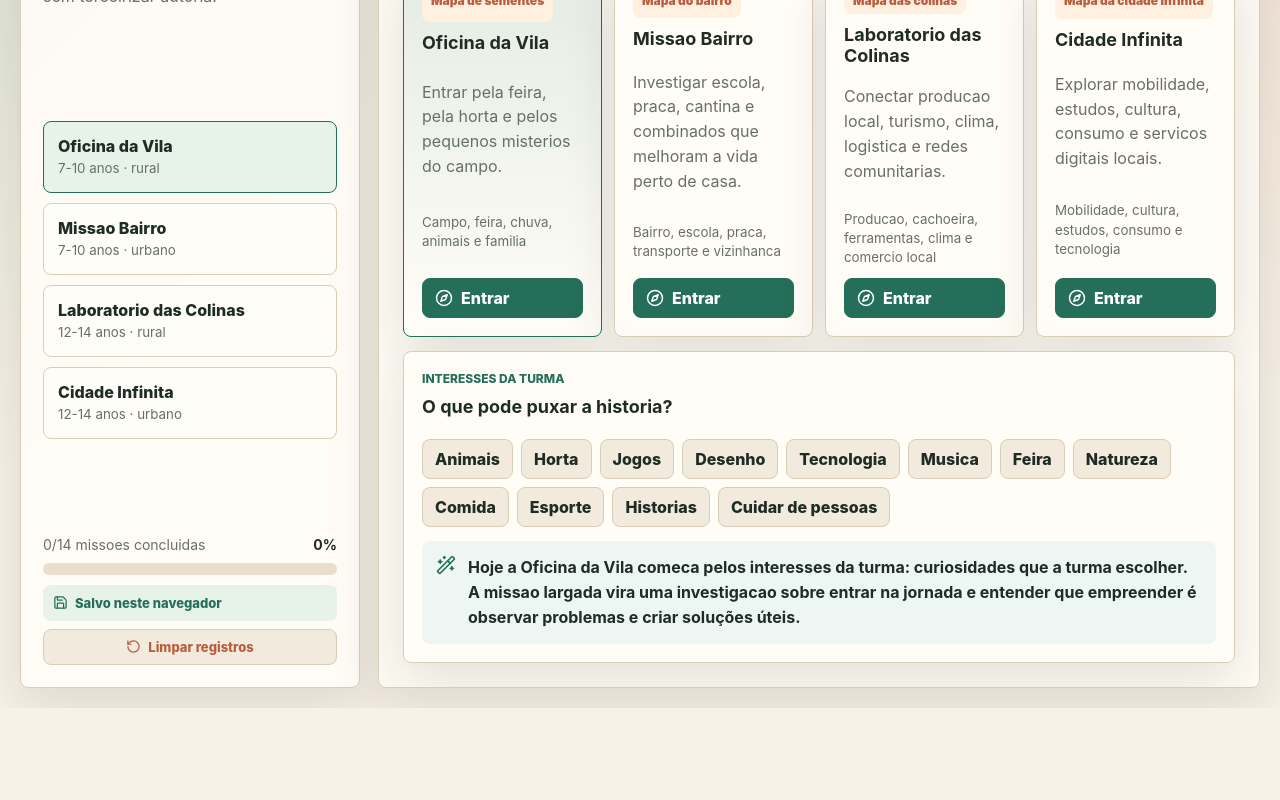
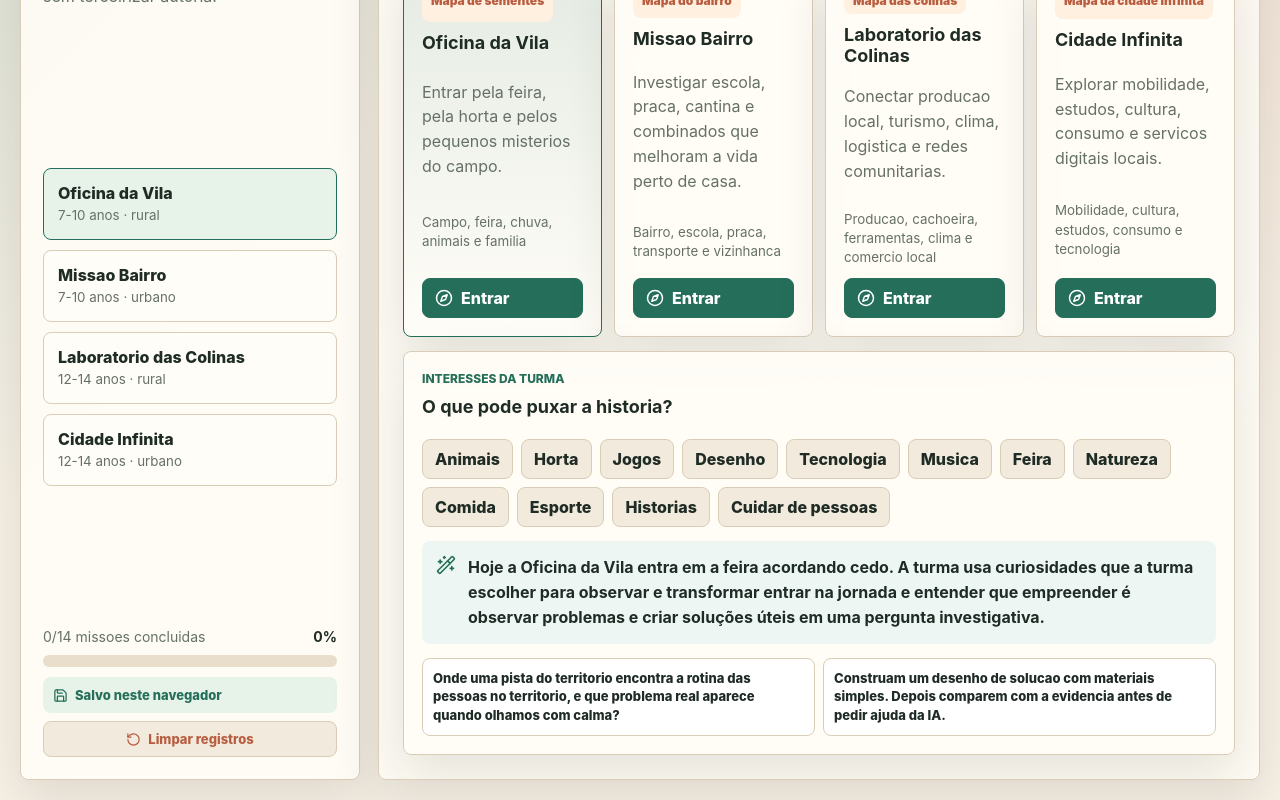
Before and after one commit to BasedCaveman/ERM, a Next.js app: page / in a window 1280 px wide. Shown: the part 284-1084 px from the top of the page. Before the commit the page ends 992 px from the top, so only its background shows below. Built offline with nearby package versions, Linux system fonts and the light colour scheme.

Commit message:
Add personalized narrative engine

```diff
--- a/app/globals.css
+++ b/app/globals.css
@@ -360,6 +360,43 @@ p {
 
 .task-card.strong {
   background: var(--paper-strong);
+}
+
+.narrative-panel {
+  display: grid;
+  gap: 14px;
+  margin-top: 14px;
+  border: 1px solid var(--line);
+  border-radius: 8px;
+  background: rgba(255, 253, 247, 0.92);
+  box-shadow: var(--shadow);
+  padding: 18px;
+}
+
+.narrative-grid {
+  display: grid;
+  grid-template-columns: repeat(4, minmax(0, 1fr));
+  gap: 10px;
+}
+
+.narrative-grid article {
+  min-height: 146px;
+  border: 1px solid var(--line);
+  border-radius: 8px;
+  background: #fff;
+  padding: 14px;
+}
+
+.narrative-grid span {
+  display: block;
+  margin-bottom: 8px;
+  color: var(--forest);
+  font-size: 13px;
+  font-weight: 900;
+}
+
+.narrative-grid p {
+  margin-bottom: 0;
 }
 
 .loop-panel {
@@ -770,6 +807,23 @@ p {
   font-weight: 700;
 }
 
+.story-brief {
+  display: grid;
+  grid-template-columns: repeat(2, minmax(0, 1fr));
+  gap: 8px;
+}
+
+.story-brief span {
+  border: 1px solid var(--line);
+  border-radius: 8px;
+  background: #fff;
+  color: var(--ink);
+  padding: 10px;
+  font-size: 13px;
+  font-weight: 800;
+  line-height: 1.45;
+}
+
 .facilitator-grid {
   grid-template-columns: repeat(2, minmax(0, 1fr));
 }
@@ -910,6 +964,7 @@ p {
   }
 
   .phase-map,
+  .narrative-grid,
   .loop-panel ol,
   .learning-grid {
     grid-template-columns: repeat(3, minmax(0, 1fr));
@@ -952,6 +1007,8 @@ p {
   .rules-grid,
   .mural-grid,
   .phase-map,
+  .narrative-grid,
+  .story-brief,
   .loop-panel ol,
   .learning-grid {
     grid-template-columns: 1fr;
--- a/app/page.tsx
+++ b/app/page.tsx
@@ -64,6 +64,13 @@ type Roadblock = {
   note: string;
   status: 'aberto' | 'acolhido';
   createdAt: string;
+};
+
+type NarrativeSeed = {
+  scene: string;
+  tension: string;
+  helper: string;
+  artifact: string;
 };
 
 const STORAGE_KEY = 'erm:v2:workspace';
@@ -141,6 +148,72 @@ const interestOptions = [
   'Cuidar de pessoas',
 ];
 
+const narrativeSeeds: Record<TrackId, NarrativeSeed[]> = {
+  'rural-kids': [
+    {
+      scene: 'a feira acordando cedo',
+      tension: 'algo bom do territorio nao chega facil para todo mundo',
+      helper: 'uma pessoa que cuida, planta, vende ou transporta',
+      artifact: 'um desenho de solucao com materiais simples',
+    },
+    {
+      scene: 'a horta depois da chuva',
+      tension: 'um recurso importante esta sendo desperdicado ou mal entendido',
+      helper: 'alguem da familia que conhece o ritmo do campo',
+      artifact: 'um mapa de pistas com cheiros, sons e caminhos',
+    },
+  ],
+  'urban-kids': [
+    {
+      scene: 'o caminho entre casa, escola e praca',
+      tension: 'uma rotina comum esconde um problema que ninguem parou para escutar',
+      helper: 'uma pessoa da cantina, portaria, familia ou vizinhanca',
+      artifact: 'um mapa do bairro com uma melhoria possivel',
+    },
+    {
+      scene: 'a escola no intervalo',
+      tension: 'um combinado pequeno pode melhorar a vida de muita gente',
+      helper: 'alguem que usa o espaco todos os dias',
+      artifact: 'um prototipo de combinados, placa, jogo ou servico',
+    },
+  ],
+  'rural-youth': [
+    {
+      scene: 'uma cadeia local de producao e entrega',
+      tension: 'valor se perde entre quem produz, quem transporta e quem compra',
+      helper: 'um produtor, comerciante, guia ou lider comunitario',
+      artifact: 'um canvas simples com gargalo, parceiro e teste',
+    },
+    {
+      scene: 'um atrativo natural ou cultural pouco aproveitado',
+      tension: 'a comunidade tem potencia, mas precisa organizar narrativa, acesso ou servico',
+      helper: 'alguem que conhece a historia e os limites do lugar',
+      artifact: 'um roteiro de experiencia com evidencias e cuidados',
+    },
+  ],
+  'urban-youth': [
+    {
+      scene: 'uma rotina de mobilidade, estudo, cultura ou consumo',
+      tension: 'tempo, atencao ou informacao se perdem no caminho',
+      helper: 'um usuario real do bairro, da escola ou de um servico local',
+      artifact: 'um fluxo digital ou fisico para testar com usuarios',
+    },
+    {
+      scene: 'um ponto de encontro da cidade',
+      tension: 'pessoas diferentes usam o mesmo espaco com necessidades invisiveis',
+      helper: 'alguem que observa a rua todos os dias',
+      artifact: 'um prototipo de servico, campanha, mapa ou ferramenta',
+    },
+  ],
+};
+
+const phaseMoments = [
+  { max: 4, verb: 'observar', output: 'uma pergunta investigativa' },
+  { max: 7, verb: 'escutar', output: 'um insight com evidencia' },
+  { max: 10, verb: 'prototipar', output: 'um teste pequeno e criticavel' },
+  { max: 14, verb: 'comunicar', output: 'uma melhoria explicada com honestidade' },
+];
+
 const cognitiveLoop = [
   'Predizer o que a turma acha que vai acontecer.',
   'Observar uma contradicao no territorio.',
@@ -198,6 +271,26 @@ function prefersReducedMotion() {
   return window.matchMedia('(prefers-reduced-motion: reduce)').matches;
 }
 
+function buildNarrative(trackId: TrackId, interests: string[], mission: { phase: number; title: string; goal: string }) {
+  const seeds = narrativeSeeds[trackId];
+  const seed = seeds[(mission.phase - 1) % seeds.length];
+  const moment = phaseMoments.find((item) => mission.phase <= item.max) ?? phaseMoments[phaseMoments.length - 1];
+  const interestLine = interests.length ? interests.join(', ') : 'curiosidades que a turma escolher';
+  const firstInterest = interests[0] ?? 'uma pista do territorio';
+  const secondInterest = interests[1] ?? 'a rotina das pessoas';
+
+  return {
+    interestLine,
+    hook: `Hoje a ${trackNames[trackId]} entra em ${seed.scene}. A turma usa ${interestLine} para ${moment.verb} e transformar ${mission.goal} em ${moment.output}.`,
+    scene: seed.scene,
+    tension: seed.tension,
+    guideQuestion: `Onde ${firstInterest} encontra ${secondInterest} no territorio, e que problema real aparece quando olhamos com calma?`,
+    evidencePrompt: `Tragam uma evidencia pequena: uma frase de ${seed.helper}, um desenho, uma foto autorizada ou um teste que mostre ${seed.tension}.`,
+    prototypePrompt: `Construam ${seed.artifact}. Depois comparem com a evidencia antes de pedir ajuda da IA.`,
+    nextTest: `Testar a ideia com ${seed.helper} e registrar o que mudou no pensamento do grupo.`,
+  };
+}
+
 export default function Home() {
   const [trackId, setTrackId] = useState<TrackId>('rural-kids');
   const [view, setView] = useState<ViewId>('gateway');
@@ -220,9 +313,8 @@ export default function Home() {
   const currentEntries = fieldEntries.filter((entry) => entry.trackId === trackId);
   const missionEntries = currentEntries.filter((entry) => entry.missionId === mission.id);
   const sharedEntries = fieldEntries.filter((entry) => entry.shared);
-  const interestLine = interests.length ? interests.join(', ') : 'curiosidades que a turma escolher';
-  const narrativeHook = `Hoje a ${trackNames[trackId]} comeca pelos interesses da turma: ${interestLine}. A missao ${mission.title.toLowerCase()} vira uma investigacao sobre ${mission.goal}.`;
-  const aiQuickResponse = `Comece perguntando: "Onde ${interestLine} aparece no nosso territorio?" Depois peca uma evidencia pequena antes de qualquer solucao. Se a turma travar, ofereca duas opcoes de proximo passo, mas deixe o grupo escolher.`;
+  const narrative = buildNarrative(trackId, interests, mission);
+  const aiQuickResponse = `Comece perguntando: "${narrative.guideQuestion}" Depois peca a evidencia antes de qualquer solucao. Se a turma travar, ofereca duas opcoes de proximo passo, mas deixe o grupo escolher.`;
 
   useEffect(() => {
     try {
@@ -513,7 +605,7 @@ export default function Home() {
                 <p className="eyebrow">{trackNames[trackId]}</p>
                 <h2>{track.pt}</h2>
                 <p>{trackIntros[trackId]}</p>
-                <p className="narrative-line">{narrativeHook}</p>
+                <p className="narrative-line">{narrative.hook}</p>
               </div>
 
               <div className="map-grid">
@@ -557,7 +649,7 @@ export default function Home() {
                   <p className="eyebrow">Missao {String(mission.phase).padStart(2, '0')}</p>
                   <h2>{mission.title}</h2>
                   <p>{mission.storyPt}</p>
-                  <p className="narrative-line">{narrativeHook}</p>
+                  <p className="narrative-line">{narrative.hook}</p>
                 </div>
                 <button
                   className="primary-action"
@@ -584,6 +676,31 @@ export default function Home() {
                   <h3>IA facilitadora</h3>
                   <p>{mission.aiPrepPt}</p>
                 </article>
+              </div>
+
+              <div className="narrative-panel" data-motion-item>
+                <div>
+                  <p className="eyebrow">Motor narrativo</p>
+                  <h3>Da curiosidade ao teste real</h3>
+                </div>
+                <div className="narrative-grid">
+                  <article>
+                    <span>Cena</span>
+                    <p>{narrative.scene}</p>
+                  </article>
+                  <article>
+                    <span>Pergunta-guia</span>
+                    <p>{narrative.guideQuestion}</p>
+                  </article>
+                  <article>
+                    <span>Evidencia esperada</span>
+                    <p>{narrative.evidencePrompt}</p>
+                  </article>
+                  <article>
+                    <span>Proximo teste</span>
+                    <p>{narrative.nextTest}</p>
+                  </article>
+                </div>
               </div>
 
               <div className="loop-panel" data-motion-item>
@@ -657,7 +774,11 @@ export default function Home() {
                 </div>
                 <div className="story-preview">
                   <WandSparkles size={20} />
-                  <p>{narrativeHook}</p>
+                  <p>{narrative.hook}</p>
+                </div>
+                <div className="story-brief">
+                  <span>{narrative.guideQuestion}</span>
+                  <span>{narrative.prototypePrompt}</span>
                 </div>
               </div>
             </section>
@@ -742,7 +863,7 @@ export default function Home() {
                     <input
                       value={fieldDraft.nextTest}
                       onChange={(event) => updateFieldDraft('nextTest', event.target.value)}
-                      placeholder="Ex.: conversar com 2 pessoas da feira"
+                      placeholder={narrative.nextTest}
                     />
                   </label>
 
```
Also changed, not shown: public/sw.js, 1 other file (tests, documents, lock files or other folders).
